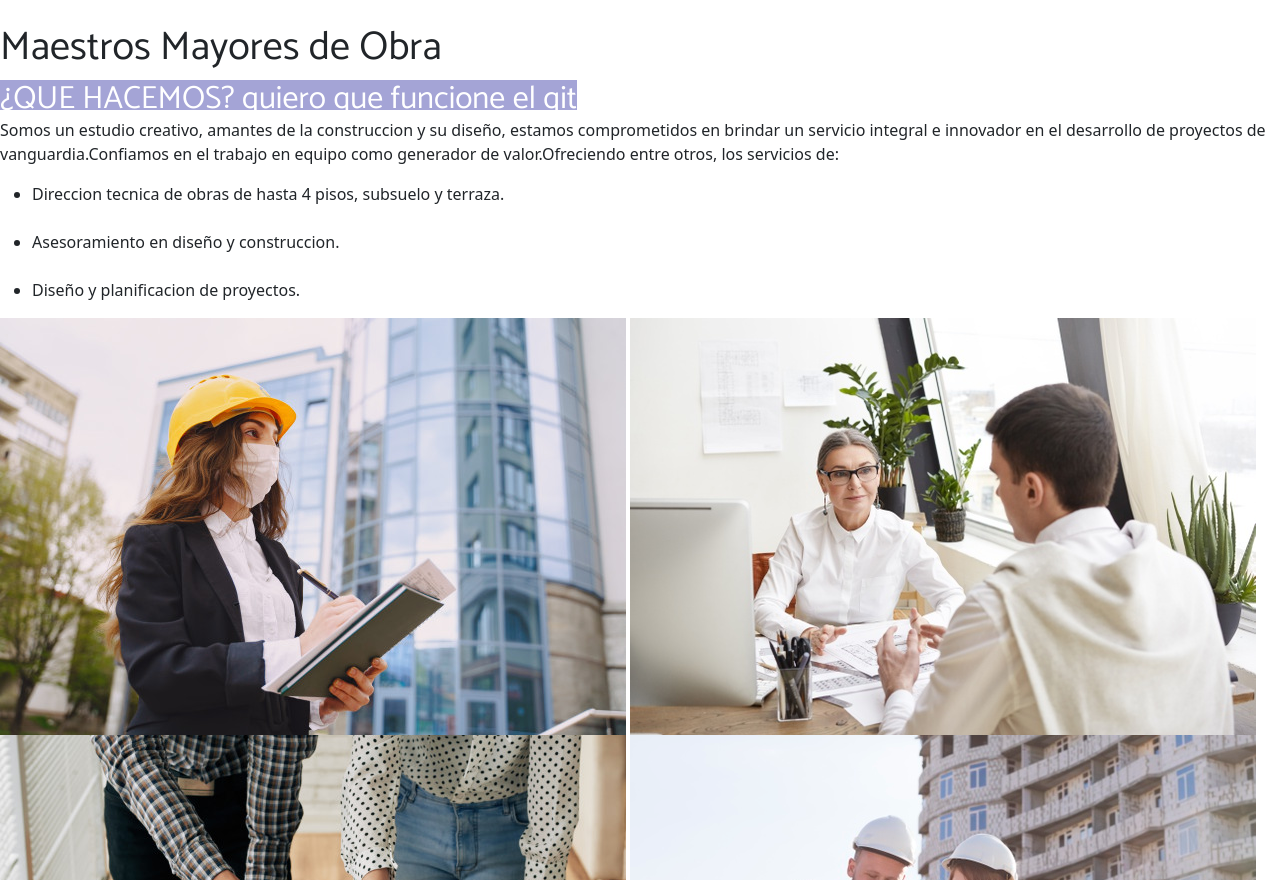
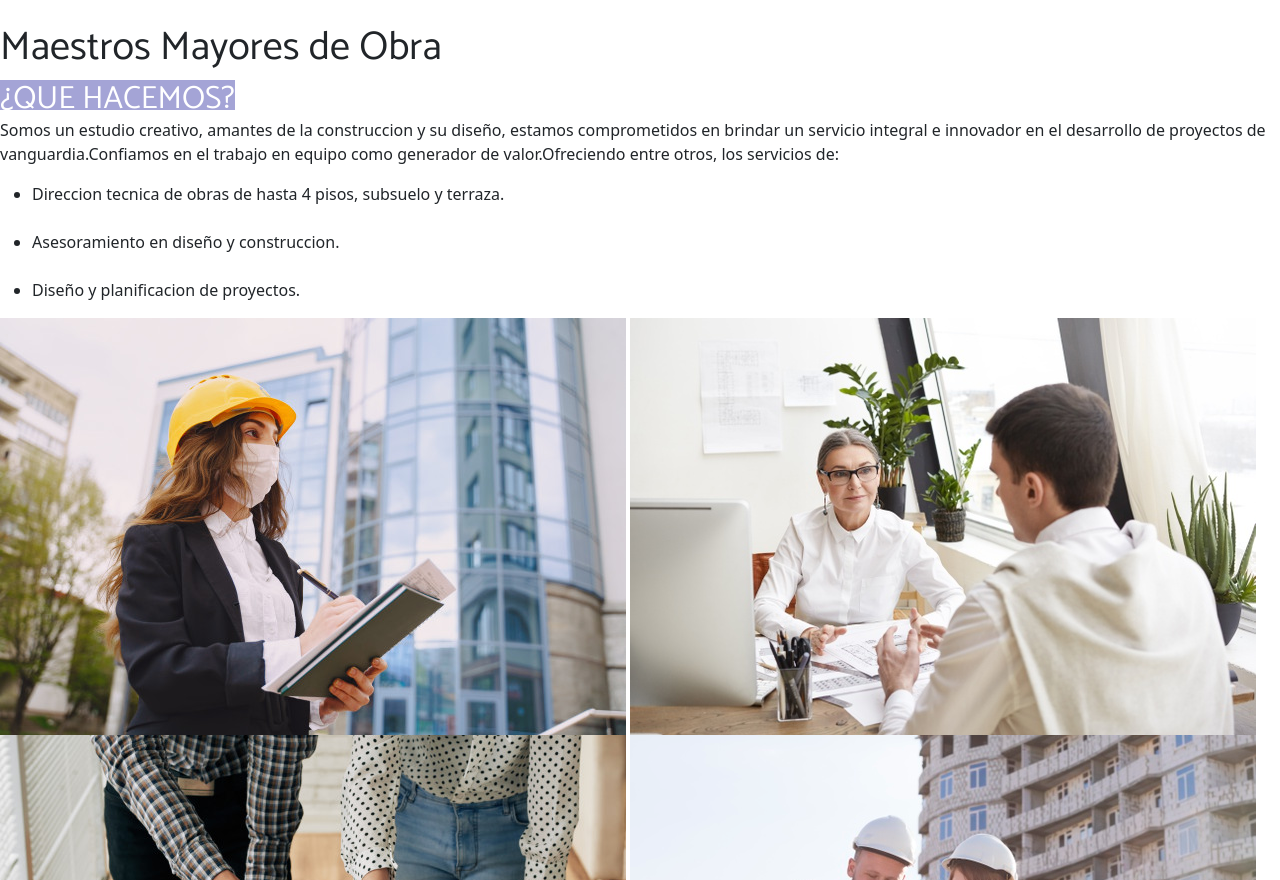
Before and after one commit to Made1104/MiRepositorio, a website: page index.html in a window 1280 px wide. Shown: the part 1120-2000 px from the top of the page. Drawn offline with nearby package versions, Linux system fonts and the light colour scheme.

Commit message:
Archivos de Proyecto

```diff
--- a/index.html
+++ b/index.html
@@ -71,7 +71,7 @@
     <br>
     <h1>Maestros Mayores de Obra</h1>
     <h2>
-        <p>¿QUE HACEMOS? quiero que funcione el git</p>
+        <p>¿QUE HACEMOS?</p>
     </h2>
     <section>
         <p>Somos un estudio creativo, amantes de la construccion y su diseño, estamos comprometidos
```
